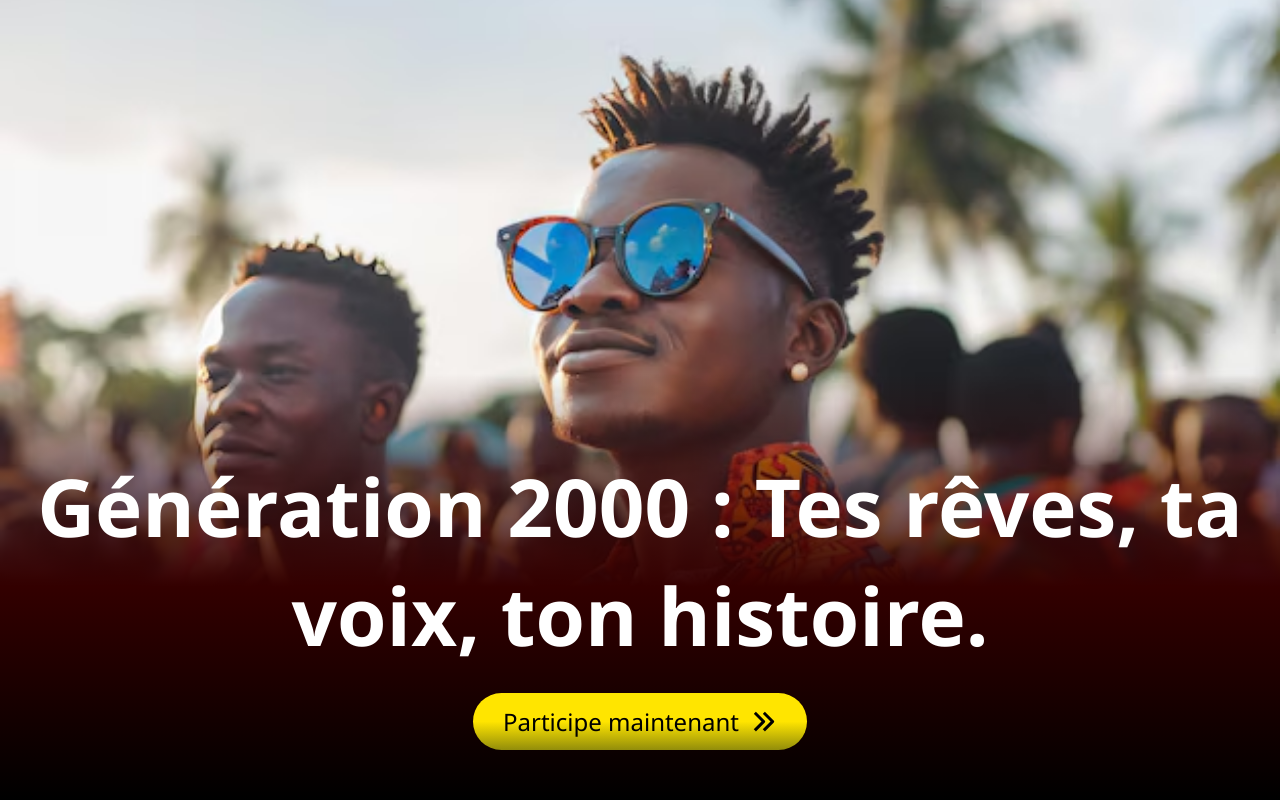
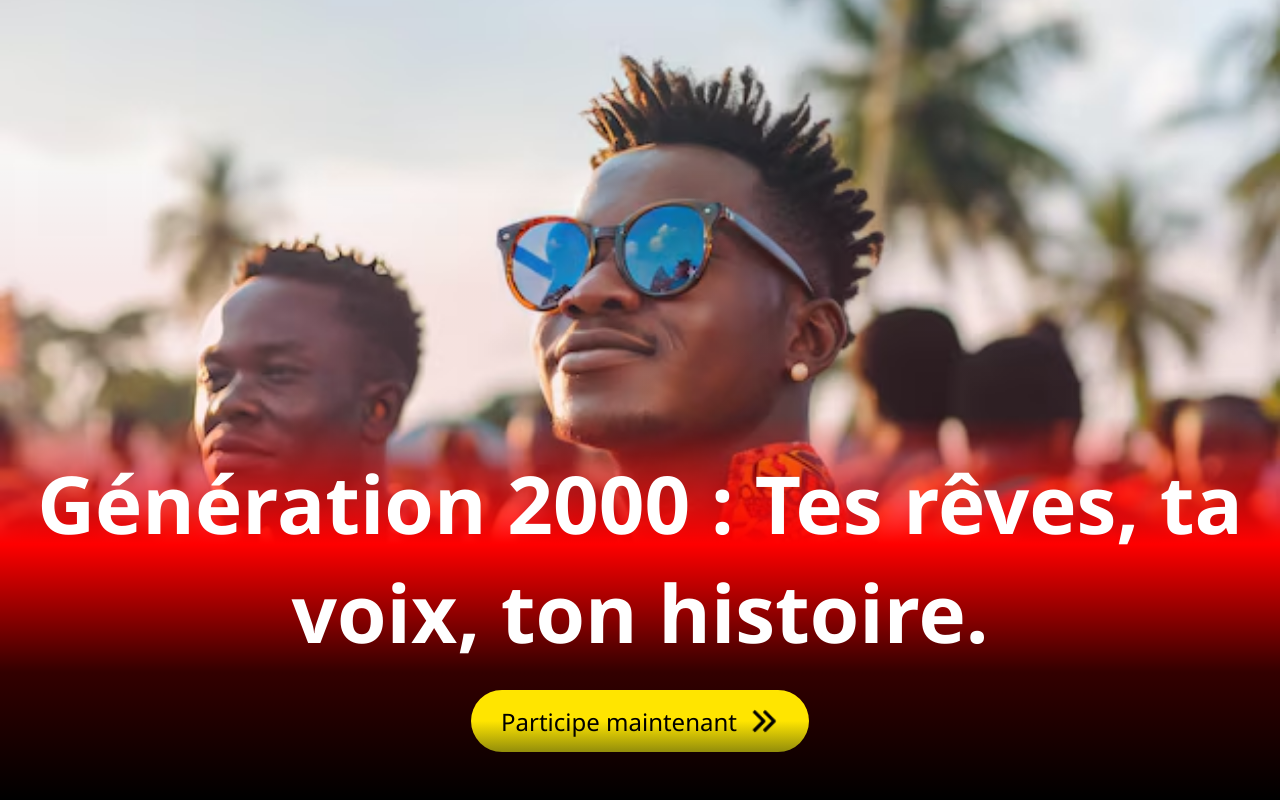
Before and after one commit to M-SOKI/Portrait_Generation_25, a plain HTML site: page index.html in a window 1280 px wide. Shown: the top 800 px of the page. Drawn offline with Linux system fonts and the light colour scheme.

Commit message:
Ajout de l'annimation de la fleche dans CTA et correction de degradé rouge et blue

```diff
--- a/index.html
+++ b/index.html
@@ -13,7 +13,7 @@
             <h1>Génération 2000 : Tes rêves, ta voix, ton histoire.</h1>
             <a href="https://forms.gle/VspWkPvZJ3i4Lvii8" class="cta-button1" >
                 <p>Participe maintenant</p>
-                <img src="./img/Arrows.png" alt="Arrow CTA">
+                <img src="./img/Arrows.png" alt="Arrow CTA" class="Arrow">
             </a>
         </div>
     </header>
@@ -46,7 +46,7 @@
             <h3>Tu veux que ta génération soit vue, entendue, célébrée ?</h3>
             <a href="https://forms.gle/VspWkPvZJ3i4Lvii8" class="cta-button2">
               <p>Je veux participer au projet</p>
-              <img src="./img/Arrows.png" alt="Arrow CTA">
+              <img src="./img/Arrows.png" alt="Arrow CTA" class="Arrow">
             </a>
         </section>
     </Main>
--- a/style.css
+++ b/style.css
@@ -33,7 +33,7 @@ header{
     padding: 0 4vh;
     height: 70vh;
     width: 100%;
-    background: linear-gradient(to bottom, #00000000, #00000000, rgb(51, 0, 0), #000)
+    background: linear-gradient(to bottom, #00000000, rgba(255, 0, 0, 0.062), rgba(255, 0, 0, 0.062), RED, rgb(51, 0, 0), #000)
 }
 h1{
     font-size: 2.1rem;
@@ -138,6 +138,7 @@ h2{
     align-items: center;
     gap: 5vh;
     padding: 5vh 4vh;
+    background: linear-gradient(to top, #2516FB, rgb(17, 58, 182), rgb(53, 53, 84), rgba(250, 246, 246, 0), rgba(255, 255, 255, 0), rgba(255, 255, 255, 0), rgba(255, 255, 255, 0), rgba(255, 255, 255, 0), rgba(255, 255, 255, 0), rgba(255, 255, 255, 0), rgba(255, 255, 255, 0));
 }
 h3{
     font-size: 1.45rem;
@@ -226,6 +227,17 @@ li>a{
 }
 li:active{
     transform: scale(0.95);
+}
+
+@keyframes slide {
+  0%   { transform: translateX(0); }
+  50%  { transform: translateX(6px); }
+  100% { transform: translateX(0); }
+}
+.Arrow {
+  width: 4vh;
+  height: auto;
+  animation: slide 1s infinite;
 }
 
 
```
